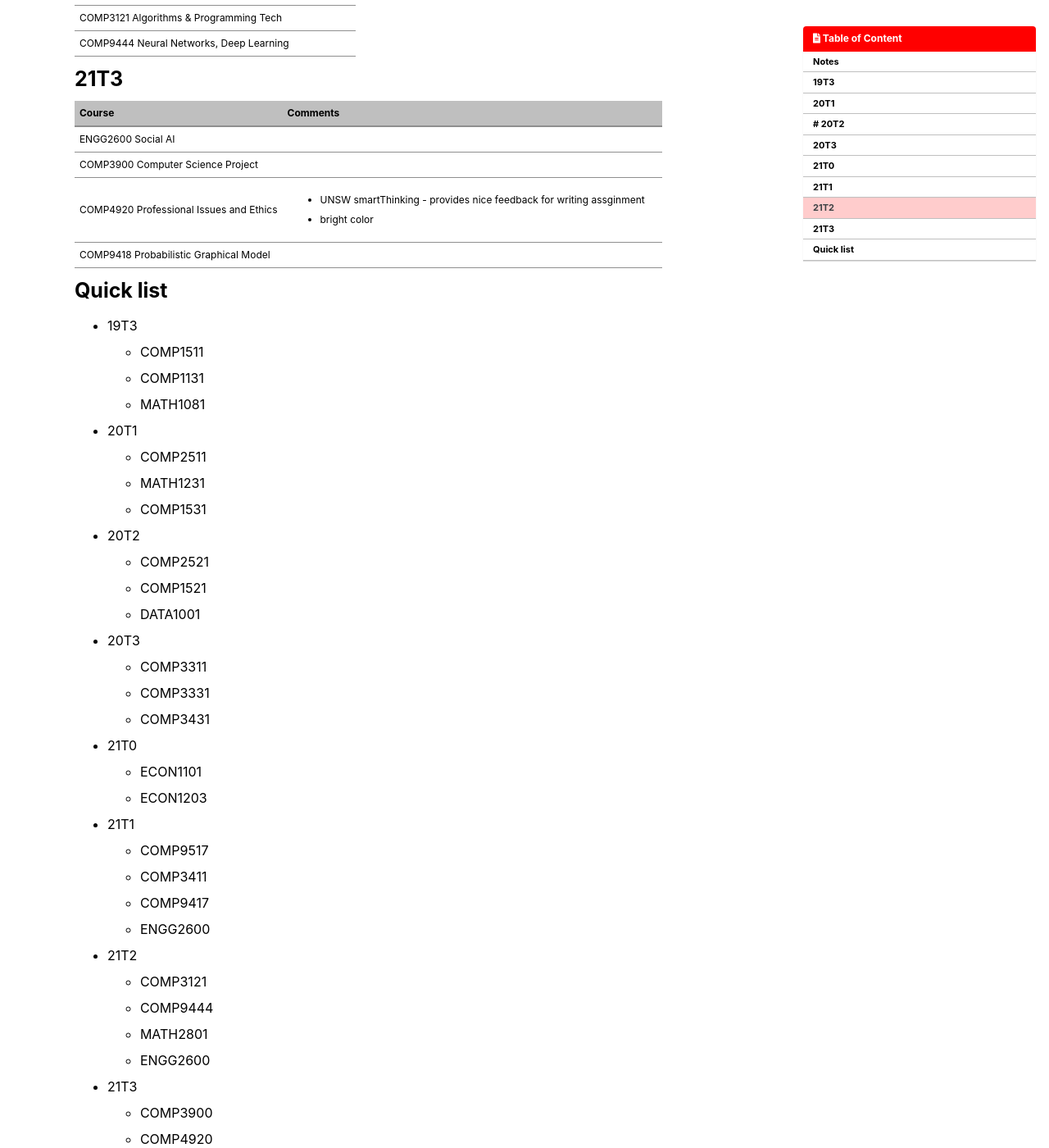
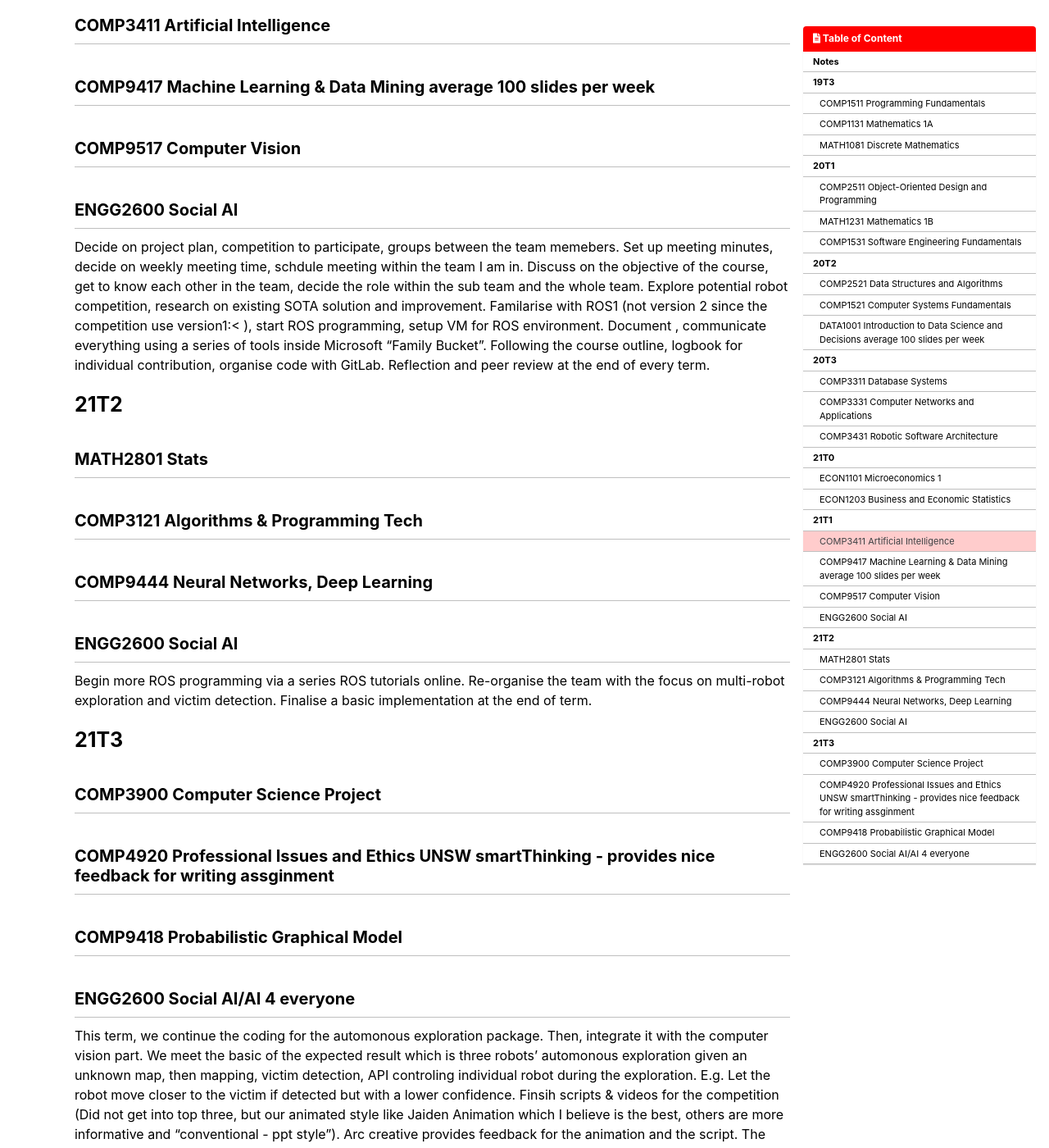
Before and after one commit to postsent/postsent.github.io, a Jekyll site: the page built from _posts/unsw/2021-12-11-courses.md, in a window 1280 px wide and 1400 px high, scrolled down 1815 px. Shown: the whole window at 82% size. Built offline with Jekyll 4.4.1, drawn with Linux system fonts in a browser that asks for light colours; cached includes are drawn as plain includes; comment, search, counter and statistics services are not loaded; some of the changed text lies outside the part shown.

Commit message:
update unsw notes

```diff
--- a/_posts/unsw/2021-12-11-UNSW.md
+++ b/_posts/unsw/2021-12-11-UNSW.md
@@ -18,3 +18,22 @@ Total duration: 2 year (online) + 1 term (in person).
 # UNSW COURSES
 
 Thoughts after finish the Bachalor degree:
+
+# 2019 T3
+
+As the only term that is in-person during my Bacholr degree (luckily have an extra year with UNSW during Foundation year/Year12).
+Recall: Prof Richard Buckland, before I began my uni studies, I, at 2019, watched his youtube videos about intro of programming(COMP1917 back then) that is published 10 years ago. That time, his hair is still less gray until I met him in person twice in COMP1511 and MATH1081 where our Lecurer Marc Chee and Daniel received their best teacher award by students. What's funny is that: Both Marc and Daniel told us that they were  student of Richard back in those days when he is a lecturer. One example I still recall one is his talks about testing. He made an analogy that instead of firing a cannonball with high precision that takes a lot of time towards the warship (the bugs), u can fire multiple times.
+The 1081 tutor mentioned that we were so luck since he has been teaching for a while still havent see him in person since he is known to be busy.
+
+# After last term
+
+List of things:
+- Backup school Microsoft acount ASAP
+  - OneDrive
+  - Outlook
+  - OneNote (if any)
+- Documents
+  - Acadamic transcript
+  - completion letter
+  - graudation certificate
+  - #TODO
--- a/_posts/unsw/2021-12-11-courses.md
+++ b/_posts/unsw/2021-12-11-courses.md
@@ -5,115 +5,97 @@ categories:
   - UNSW
 toc: true
 toc_sticky: true
+excerpt: This is an overview with comments on each course I did in my bachelor degree in UNSW. From 2019 T3 to 2021 T3.
 ---
 
 # Notes
+ENGG2600 description below is more general due to IP.
 For those courses *average 100 slides per week*
 - Means you need to learn selectively, cover all points but with a focus on what's important.
 
 # 19T3
 
-| Course | Comments                       |
-|:-------|:---------------------------    |
-|COMP1511 Programming Fundamentals| Learn the pogramming basic in C, pls revisit double linked list for the final (thou it may not be a full example in the lab) |
-|COMP1131 Mathematics 1A| Standard Universal First Year MATH with pen and paper. Fav thing is the $2 folder (for paper with holes?) bought from the Quad, the shop opposite the school chemist shop, everything taking good notes and put it in feels like collecting stamps back in the days|
-|MATH1081 Discrete Mathematics| It turns out to be the MATH class that I went to in person consultation (4th floors in the math building if recalled) the most. The complex ones are really interesting with great implication with real-life problems but the foundation is extremely important too.|
+## COMP1511 Programming Fundamentals
+Learn the pogramming basic in C, pls revisit double linked list for the final (thou it may not be a full example in the lab)
 
-As the only term that is in-person during my Bacholr degree (luckily have an extra year with UNSW during Foundation year/Year12).
-Recall: Prof Richard Buckland, before I began my uni studies, I, at 2019, watched his youtube videos about intro of programming(COMP1917 back then) that is published 10 years ago. That time, his hair is still less gray until I met him in person twice in COMP1511 and MATH1081 where our Lecurer Marc Chee and Daniel received their best teacher award by students. What's funny is that: Both Marc and Daniel told us that they were  student of Richard back in those days when he is a lecturer. One example I still recall one is his talks about testing. He made an analogy that instead of firing a cannonball with high precision that takes a lot of time towards the warship (the bugs), u can fire multiple times.
-The 1081 tutor mentioned that we were so luck since he has been teaching for a while still havent see him in person since he is known to be busy.
+## COMP1131 Mathematics 1A
+Standard Universal First Year MATH with pen and paper. Fav thing is the $2 folder (for paper with holes?) bought from the Quad, the shop opposite the school chemist shop, everything taking good notes and put it in feels like collecting stamps back in the days
+
+## MATH1081 Discrete Mathematics
+It turns out to be the MATH class that I went to in person consultation (4th floors in the math building if recalled) the most. The complex ones are really interesting with great implication with real-life problems but the foundation is extremely important too.
+
 
 # 20T1
 
-| Course | Comments                       |
-|:-------|:---------------------------    |
-|COMP2511 Object-Oriented Design and Programming| |
-|MATH1231 Mathematics 1B| |
-|COMP1531 Software Engineering Fundamentals| |
+## COMP2511 Object-Oriented Design and Programming
+## MATH1231 Mathematics 1B
+## COMP1531 Software Engineering Fundamentals
 
-# # 20T2
+# 20T2
 
-| Course | Comments                       |
-|:-------|:---------------------------    |
-|COMP2521 Data Structures and Algorithms| |
-|COMP1521 Computer Systems Fundamentals| |
-|DATA1001 Introduction to Data Science and Decisions| average 100 slides per week|
+## COMP2521 Data Structures and Algorithms
+## COMP1521 Computer Systems Fundamentals
+## DATA1001 Introduction to Data Science and Decisions average 100 slides per week
 
 # 20T3
 
-| Course | Comments                       |
-|:-------|:---------------------------    |
-|COMP3311 Database Systems| |
-|COMP3331 Computer Networks and Applications|  |
-|COMP3431 Robotic Software Architecture|  |
+## COMP3311 Database Systems
+## COMP3331 Computer Networks and Applications
+## COMP3431 Robotic Software Architecture
 
 # 21T0
 
-| Course | Comments                       |
-|:-------|:---------------------------    |
-|ECON1101 Microeconomics 1| |
-|ECON1203 Business and Economic Statistics| |
+## ECON1101 Microeconomics 1
+## ECON1203 Business and Economic Statistics
 
 # 21T1
 
-| Course | Comments                       |
-|:-------|:---------------------------    |
-|ENGG2600 Social AI| |
-|COMP3411 Artificial Intelligence| |
-|COMP9417 Machine Learning & Data Mining| average 100 slides per week|
-|COMP9517 Computer Vision| |
 
+## COMP3411 Artificial Intelligence
+## COMP9417 Machine Learning & Data Mining average 100 slides per week
+## COMP9517 Computer Vision
+## ENGG2600 Social AI
+
+Decide on project plan, competition to participate, groups between the team memebers. Set up meeting minutes, decide on weekly meeting time, schdule meeting within the team I am in. Discuss on the objective of the course, get to know each other in the team, decide the role within the sub team and the whole team. Explore potential robot competition, research on existing SOTA solution and improvement.
+Familarise with ROS1 (not version 2 since the competition use version1:< ), start ROS programming, setup VM for ROS environment. Document , communicate everything using a series of tools inside Microsoft "Family Bucket".
+Following the course outline, logbook for individual contribution, organise code with GitLab.
+Reflection and peer review at the end of every term.
 # 21T2
 
-| Course | Comments                       |
-|:-------|:---------------------------    |
-|MATH2801 Stats| |
-|ENGG2600 Social AI| |
-|COMP3121 Algorithms & Programming Tech| |
-|COMP9444 Neural Networks, Deep Learning| |
+
+## MATH2801 Stats
+## COMP3121 Algorithms & Programming Tech
+## COMP9444 Neural Networks, Deep Learning
+## ENGG2600 Social AI
+
+Begin more ROS programming via a series ROS tutorials online. Re-organise the team with the focus on multi-robot exploration and victim detection. Finalise a basic implementation at the end of term.
 
 # 21T3
 
-| Course | Comments                       |
-|:-------|:---------------------------    |
-|ENGG2600  Social AI||
-|COMP3900 Computer Science Project| |
-|COMP4920 Professional Issues and Ethics|  {::nomarkdown}<ul><li>UNSW smartThinking - provides nice feedback for writing assginment<li>bright color</li></ul>{:/} |  |
-|COMP9418 Probabilistic Graphical Model| |
 
 
-# Quick list
-  - 19T3
-    - COMP1511
-    - COMP1131
-    - MATH1081
-  - 20T1
-    - COMP2511
-    - MATH1231
-    - COMP1531
-  - 20T2
-    - COMP2521
-    - COMP1521
-    - DATA1001
-  - 20T3
-    - COMP3311
-    - COMP3331
-    - COMP3431
-  - 21T0
-    - ECON1101
-    - ECON1203
-  - 21T1
-    - COMP9517
-    - COMP3411
-    - COMP9417
-    - ENGG2600
-  - 21T2
-    - COMP3121
-    - COMP9444
-    - MATH2801
-    - ENGG2600
-  - 21T3
-    - COMP3900
-    - COMP4920
-    - COMP9418
-    - ENGG2600
+## COMP3900 Computer Science Project
+## COMP4920 Professional Issues and Ethics UNSW smartThinking - provides nice feedback for writing assginment
+## COMP9418 Probabilistic Graphical Model
+## ENGG2600  Social AI/AI 4 everyone
+
+This term, we continue the coding for the automonous exploration package. Then, integrate it with the computer vision part.
+We meet the basic of the expected result which is three robots' automonous exploration given an unknown map, then mapping, victim detection, API controling individual robot during the exploration. E.g. Let the robot move closer to the victim if detected but with a lower confidence.
+Finsih scripts & videos for the competition (Did not get into top three, but our animated style like Jaiden Animation which I believe is the best, others are more informative and "conventional - ppt style"). Arc creative provides feedback for the animation and the script.
+The youtube playlist is not yet public, below are some slides of our videos.
+Final assessment mainly based on the GitLab with others documentation tool taking into account.
+We did aggregate everything into the GitLab including all important documention and summary of the progress for the whole year.
+Below images - Photo credited: Social AI Team
+<figure align="center">
+<img height="200" src="/assets/images/unsw-courses/2600-robot-explore.png" alt="image" />
+</figure>
+
+<figure align="center">
+<img height="200" src="/assets/images/unsw-courses/2600-map.png" alt="image" />
+</figure>
+
+<figure align="center">
+<img height="200" src="/assets/images/unsw-courses/2600-victim-dataset.png" alt="image" />
+</figure>
+
+Last note, without this course, I won't be finish the degree early unless I takes 4 this term (thou I did spend a considerable amount of time still in this course). In this course, during this COVID, having these lovely teammate and "Instructor/Prof/Dr/Lecturer" who will be with you for a year, I personally think is the best way to conclude my bacholer degree. Huge thanks to everyone in the team.
```
Also changed, not shown: _posts/english/2021-12-23-quote.md (added, +12 -0 lines), _posts/jeykll/2021-12-11-Jekyll-custom.md (+4 -0 lines), _posts/jeykll/2021-12-12-Jekyll-exp.md (+22 -14 lines), assets/images/unsw-courses/2600-map.png (added), assets/images/unsw-courses/2600-robot-explore.png (added), assets/images/unsw-courses/2600-victim-dataset.png (added).
